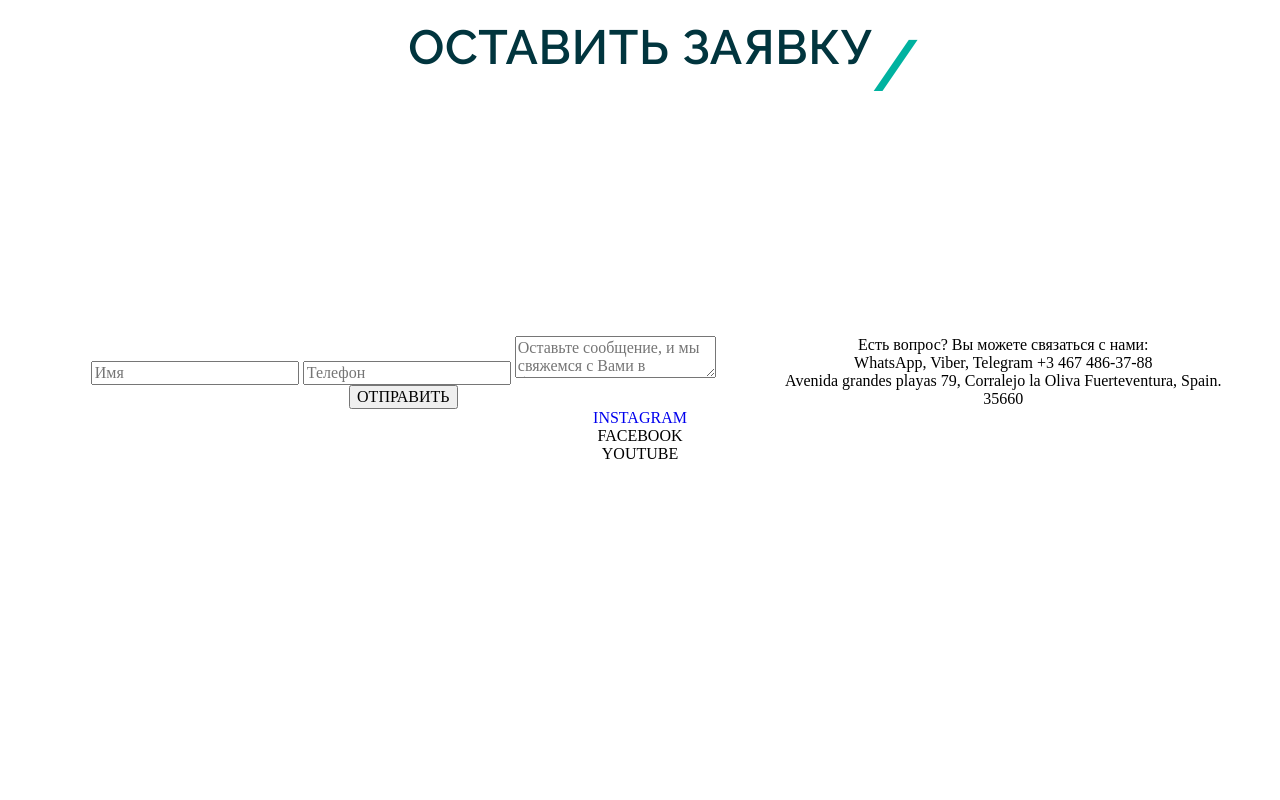
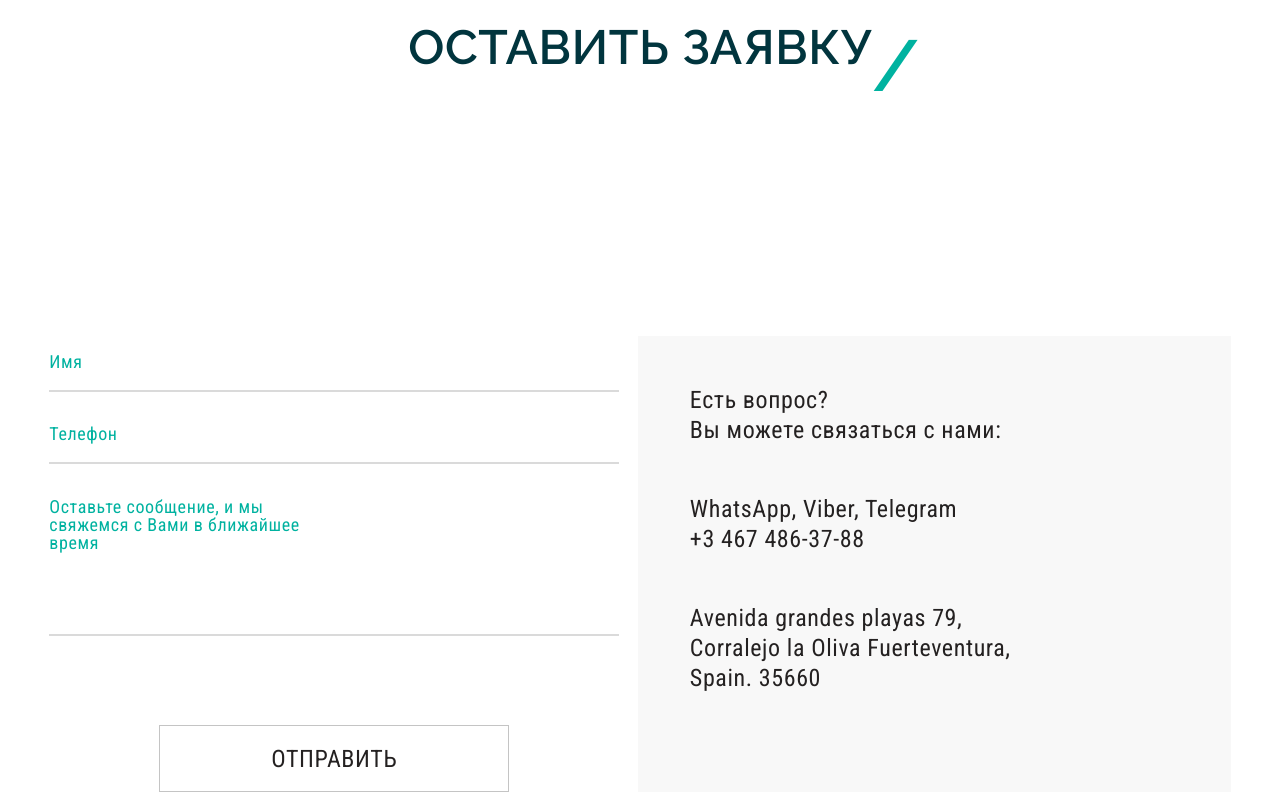
Before and after one commit to bgocean/wawe, a plain HTML site: page index.html in a window 1280 px wide. Shown: the part 11200-12000 px from the top of the page. Before the commit the page ends 11663 px from the top, so only its background shows below. Drawn offline with nearby package versions, Linux system fonts and the light colour scheme.

Commit message:
commit #8

```diff
--- a/css/style.css
+++ b/css/style.css
@@ -129,10 +129,6 @@ body {
 
 .menu__list-link:hover {
     border-bottom: 1px solid #00b2a0;
-}
-
-.header__content {
-    /*font-family: "Montserrat", sans-serif;*/
 }
 
 .header__content-inner {
@@ -725,15 +721,113 @@ span {
     background-repeat: no-repeat;
 }
 
-.connection{
+.connection {
     text-align: center;
 }
 
-.connection__title{
+.connection__title {
     margin-bottom: 243px;
 }
 
-.connection__title-items{
+.connection__title-items {
+    display: flex;
+    justify-content: space-around;
+    padding-bottom: 200px;
+}
+
+.form {
+    width: 570px;
+}
+
+.form input,
+.form textarea {
+    border: none;
+    display: block;
+    width: 100%;
+    border-bottom: 2px solid #DADADA;
+    padding: 18px 0;
+    margin-bottom: 16px;
+    font-size: 16px;
+}
+
+.form input::placeholder,
+.form textarea::placeholder {
+    font-family: 'Roboto Condensed', sans-serif;
+    font-size: 18px;
+    font-weight: 400;
+    line-height: 18px;
+    color: #00B2A0;
+    letter-spacing: 0.6px;
+}
+
+.form textarea {
+    min-height: 156px;
+    resize: none;
+}
+
+.form button {
+    border: 1px solid #C4C4C4;
+    background: #FFF;
+    text-align: center;
+    font-family: 'Roboto Condensed', sans-serif;
+    font-size: 24px;
+    font-weight: 400;
+    line-height: 18px; /* 75% */
+    color: #242121;
+    letter-spacing: 0.6px;
+    padding: 24px 111px 23px;
+    cursor: pointer;
+    margin-top: 73px;
+}
+
+.contacts {
+    display: block;
+    max-width: 600px;
+    /*max-height: 460px;*/
+    text-align: left;
+    background-color: #F8F8F8;
+}
+
+.contacts p {
+    padding-top: 49px;
+    padding-left: 52px;
+    padding-right: 220px;
+    font-family: 'Roboto Condensed', sans-serif;
+    font-size: 24px;
+    font-weight: 400;
+    line-height: 30px;
+    color: #242121;
+    letter-spacing: 0.6px;
+}
+
+.footer__social {
     display: flex;
     justify-content: center;
+    gap: 10px;
+    color: #242121;
+    font-family: 'Roboto Condensed', sans-serif;
+    font-size: 24px;
+    font-weight: 400;
+    line-height: 18px;
+    letter-spacing: 0.6px;
 }
+
+.footer__social--link {
+    color: #242121;
+}
+
+.footer__social--link:hover {
+    color: #00B2A0;
+}
+
+.footer {
+    margin: 200px 0 600px;
+    min-height: 200px;
+    background-image: url("../img/footer-bg.jpg");
+    text-align: center;
+}
+
+.footer .logo {
+    display: inline-block;
+    padding: 89px;
+}
--- a/index.html
+++ b/index.html
@@ -492,33 +492,39 @@
     <div class="container">
         <h2 class="title connection__title">ОСТАВИТЬ ЗАЯВКУ</h2>
         <div class="connection__title-items">
-            <form class="form">
+            <form class="connection__title-item form">
                 <input type="text" placeholder="Имя"/>
                 <input type="text" placeholder="Телефон"/>
-                <textarea placeholder="Оставьте сообщение, и мы свяжемся с Вами в ближайшее время"></textarea>
+                <textarea placeholder="Оставьте сообщение, и мы
+свяжемся с Вами в ближайшее
+время"></textarea>
                 <button type="submit">ОТПРАВИТЬ</button>
             </form>
-            <ul class="contacts">
-                <li>Есть вопрос?
+            <div class="connection__title-item contacts">
+                <p>Есть вопрос? <br>
                     Вы можете связаться с нами:
-                </li>
-                <li>WhatsApp, Viber, Telegram
+                </p>
+                <p>WhatsApp, Viber, Telegram <br>
                     +3 467 486-37-88
-                </li>
-                <li>Avenida grandes playas 79,
-                    Corralejo la Oliva Fuerteventura,
+                </p>
+                <p>Avenida grandes playas 79,<br>
+                    Corralejo la Oliva Fuerteventura,<br>
                     Spain. 35660
-                </li>
-            </ul>
+                </p>
+            </div>
         </div>
-        <ul class="footer__social">
-            <li class="footer__social-list"><a class="footer__social--link" href="#">INSTAGRAM</a></li>
-            <li class="footer__social-list"><a class="footer__social--link" href="#"></a>FACEBOOK</li>
-            <li class="footer__social-list"><a class="footer__social--link" href="#"></a>YOUTUBE</li>
-        </ul>
     </div>
 </section>
-
+<ul class="footer__social">
+    <li class="footer__social-list"><a class="footer__social--link" href="#">INSTAGRAM</a></li>
+    <li class="footer__social-list"><a class="footer__social--link" href="#">FACEBOOK</a></li>
+    <li class="footer__social-list"><a class="footer__social--link" href="#">YOUTUBE</a></li>
+</ul>
+<footer class="footer">
+    <a class="logo" href="#">
+        <img class="logo__img" src="./img/logo.svg" alt="Логотип"/>
+    </a>
+</footer>
 <script src="https://ajax.googleapis.com/ajax/libs/jquery/3.7.0/jquery.min.js"></script>
 <script src="./js/mixitup.min.js"></script>
 <script src="./js/jquery.fancybox.min.js"></script>
```
Also changed, not shown: img/footer-bg.jpg (added).
